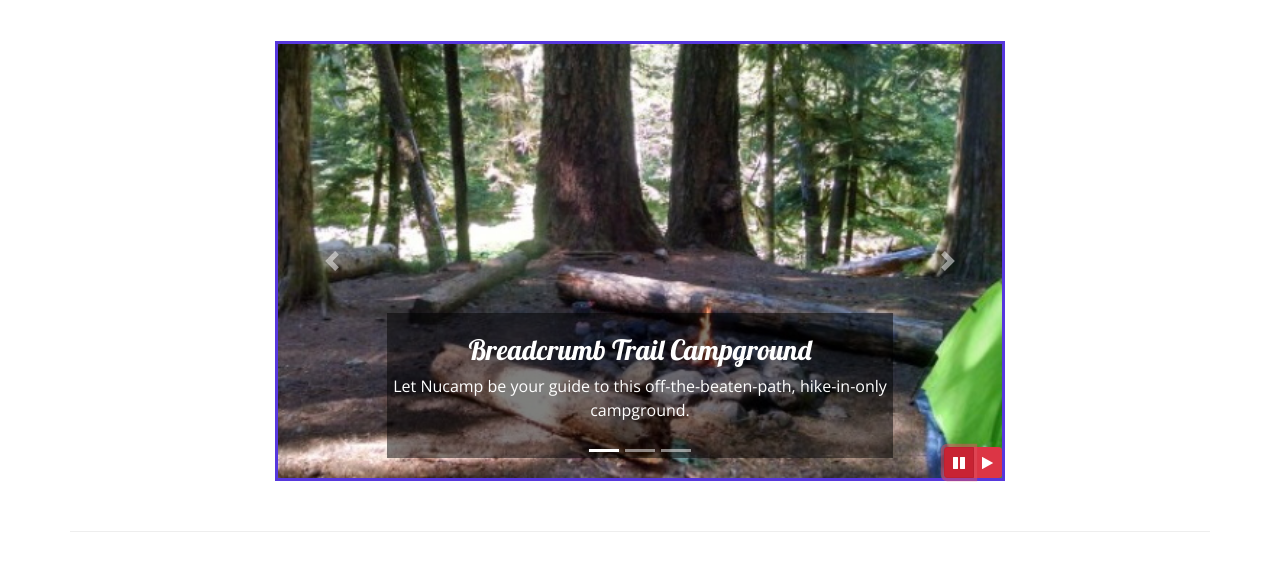
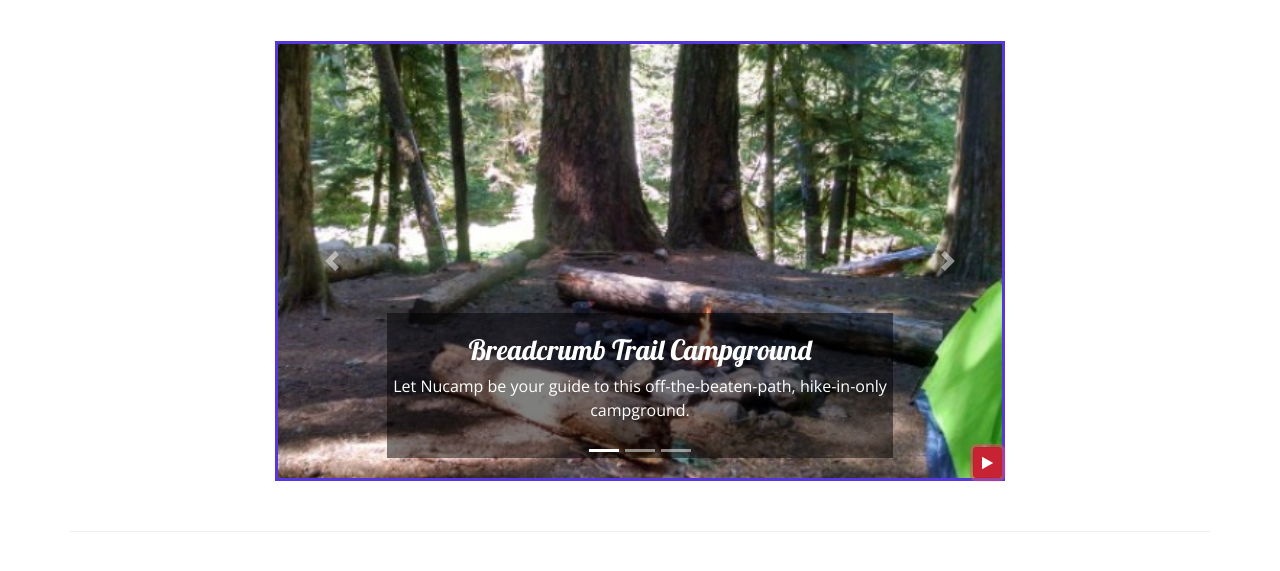
Before and after one commit to PrinceOfShapeir/nucamp_bootstrap, a website: page index.html in a window 1280 px wide. Both pictures are taken after a click on the button 959 px from the left and 691 px from the top of the page. Shown: the part 229-800 px from the top of the page. Drawn offline with nearby package versions, Linux system fonts and the light colour scheme.

Commit message:
Bootstrap and jQuery Part 2

```diff
--- a/index.html
+++ b/index.html
@@ -197,14 +197,9 @@
                         <span class="carousel-control-next-icon"> </span>
                         <span class="sr-only">Next </span>
                     </a>
-                    <div class="btn-group" id="carouselButton">
-                        <button class="btn btn-danger btn-sm" id="carouselPause">
-                            <i class="fa fa-pause"></i>
-                        </button>
-                        <button class="btn btn-danger btn-sm" id="carouselPlay">
-                            <i class="fa fa-play"></i>
-                        </button>
-                    </div>
+                    <button class="btn btn-danger btn-sm" id="carouselButton">
+                        <i class="fa fa-pause"></i>
+                    </button>
                 </div>
             </div>
         </div>
@@ -341,21 +336,17 @@
     <script>
         $(function(){//this is shorthand for document.ready
             $(".carousel").carousel({interval: 2000});
-            $("#carouselPause").click(function(){
-                try {
-                $(".carousel").carousel("pause");
+            $("#carouselButton").click(function(){
+                if($("#carouselButton").children("i").hasClass("fa-pause")) {
+                    $(".carousel").carousel("pause");
+                    $("#carouselButton").children("i").removeClass("fa-pause");
+                    $("#carouselButton").children("i").addClass("fa-play");
                 }
-                catch {console.log(e);
-                console.log("error");}
-                console.log("pause");
-            });
-            $("#carouselPlay").click(function(){
-                try {
-                $(".carousel").carousel("cycle");
+                else {
+                    $(".carousel").carousel("cycle");
+                    $("#carouselButton").children("i").removeClass("fa-play");
+                    $("#carouselButton").children("i").addClass("fa-pause");
                 }
-                catch {console.log(e);
-                console.log("error");}
-                console.log("cycle");
             });
         });
     </script>
```
